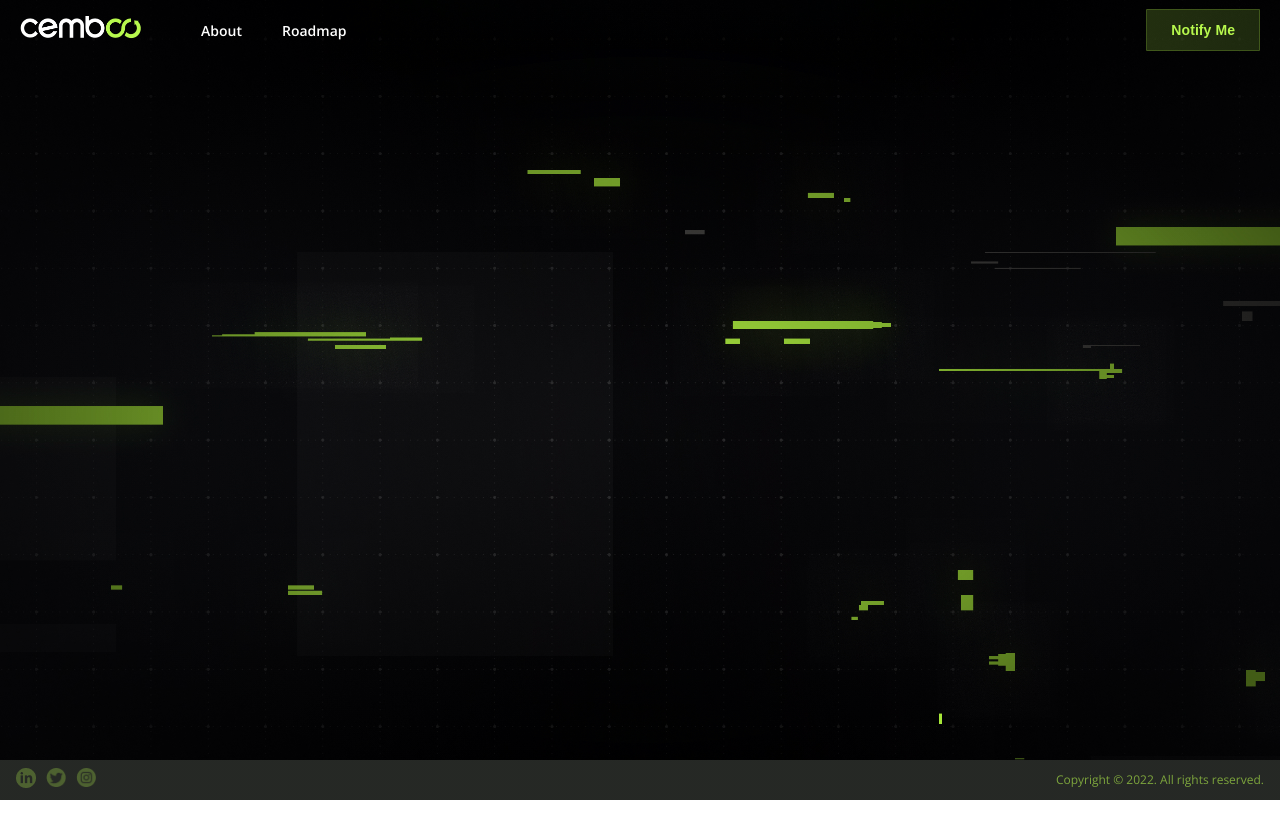
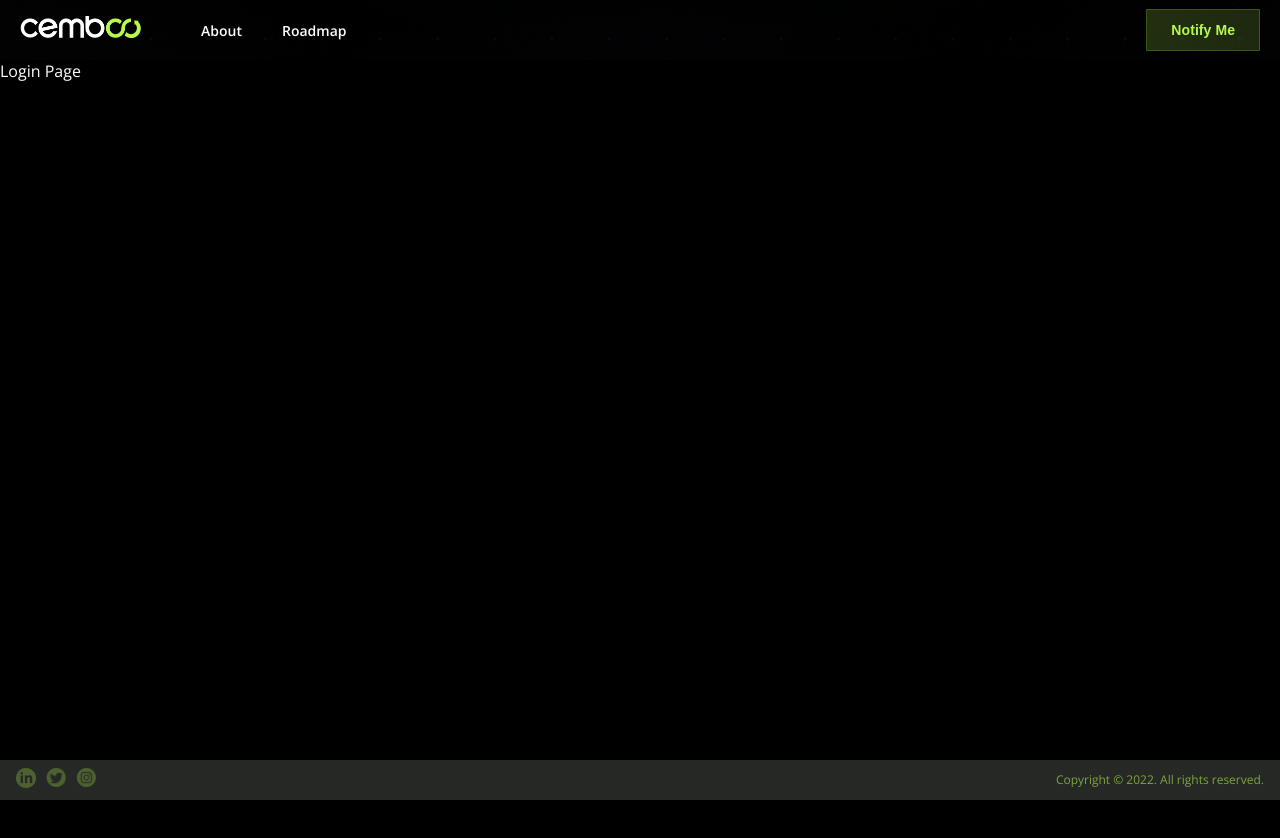
Before and after one commit to chravi14/cemboo-alpha, a React (Create React App) app: page /login in a window 1280 px wide. Shown: the top 838 px of the page. Before the commit the page ends 800 px from the top, so only its background shows below. Built offline with nearby package versions, Linux system fonts and the light colour scheme.

Commit message:
react-bootstrap setup

```diff
--- a/package.json
+++ b/package.json
@@ -10,7 +10,9 @@
     "@types/react": "^17.0.38",
     "@types/react-dom": "^17.0.11",
     "axios": "^0.24.0",
+    "bootstrap": "5.1.3",
     "react": "^17.0.2",
+    "react-bootstrap": "^2.2.2",
     "react-dom": "^17.0.2",
     "react-player": "^2.9.0",
     "react-router-dom": "6",
--- a/src/App.tsx
+++ b/src/App.tsx
@@ -1,41 +1,23 @@
 import { Routes, Route } from "react-router-dom";
 
-import {
-  Footer,
-  HeroSectionContainer,
-  NavigationContainer,
-} from "./components";
-import { AboutPage, LandingPage, RoadmapPage } from "./pages";
-import { config } from "./config/config";
+import { Footer, NavigationContainer } from "./components";
+import { AboutPage, LandingPage, LoginPage, RoadmapPage } from "./pages";
 import "./App.css";
 
 function App() {
-  const { isComingSoon } = config;
   return (
-    <div className="container">
-      {!isComingSoon && (
     <>
       <NavigationContainer />
-          <div className="main">
       <Routes>
         <Route path="/" element={<LandingPage />} />
         <Route path="about" element={<AboutPage />} />
         <Route path="roadmap" element={<RoadmapPage />} />
+        <Route path="login" element={<LoginPage />} />
       </Routes>
-          </div>
-        </>
-      )}
-
-      {isComingSoon && (
-        <div className="main" id="coming-soon">
-          <HeroSectionContainer />
-        </div>
-      )}
-
       <div className="footer">
         <Footer />
       </div>
-    </div>
+    </>
   );
 }
 
--- a/src/index.css
+++ b/src/index.css
@@ -1,5 +1,29 @@
 /* Reset styles */
+
+:root {
+  --color-primary: #b7f84d;
+}
+
+@import "bootstrap/dist/css/bootstrap.min.css";
+
 * {
+  margin: 0;
+  padding: 0;
+  box-sizing: border-box;
+}
+
+ul,
+li,
+p,
+div,
+span,
+a,
+h1,
+h2,
+h3,
+h4,
+h5,
+h6 {
   margin: 0;
   padding: 0;
   box-sizing: border-box;
@@ -9,6 +33,10 @@
 a {
   text-decoration: none;
   cursor: pointer;
+}
+
+a:hover {
+  color: var(--color-primary);
 }
 
 li {
--- a/src/pages/index.ts
+++ b/src/pages/index.ts
@@ -1,3 +1,5 @@
 export { AboutPage } from "./route-about";
+
 export { LandingPage } from "./route-landing";
 export { RoadmapPage } from "./route-roadmap";
+export { LoginPage } from "./route-login";
--- /dev/null
+++ b/src/pages/route-login/index.ts
@@ -0,0 +1 @@
+export { LoginPage } from "./login-page";
--- /dev/null
+++ b/src/pages/route-login/login-page.styled.ts
@@ -0,0 +1,7 @@
+import styled from "styled-components";
+
+export const LoginPageWrapper = styled.div`
+  background-color: #000;
+  height: 100vh;
+  color: #fff;
+`;
--- /dev/null
+++ b/src/pages/route-login/login-page.tsx
@@ -0,0 +1,7 @@
+import React from "react";
+
+import * as Styled from "./login-page.styled";
+
+export const LoginPage = () => {
+  return <Styled.LoginPageWrapper>Login Page</Styled.LoginPageWrapper>;
+};
```
Also changed, not shown: 1 other file (tests, documents, lock files or other folders). Lines whose indentation alone changed are shown as unchanged.
